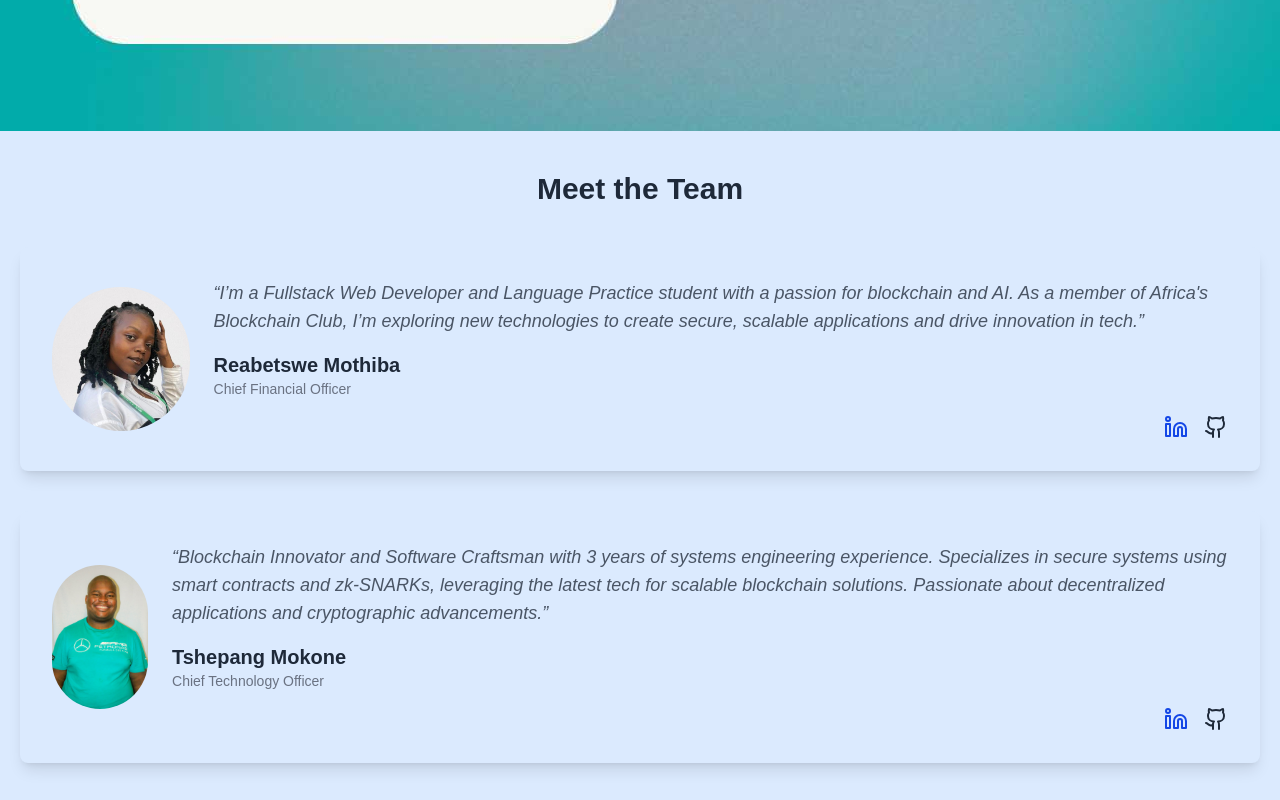
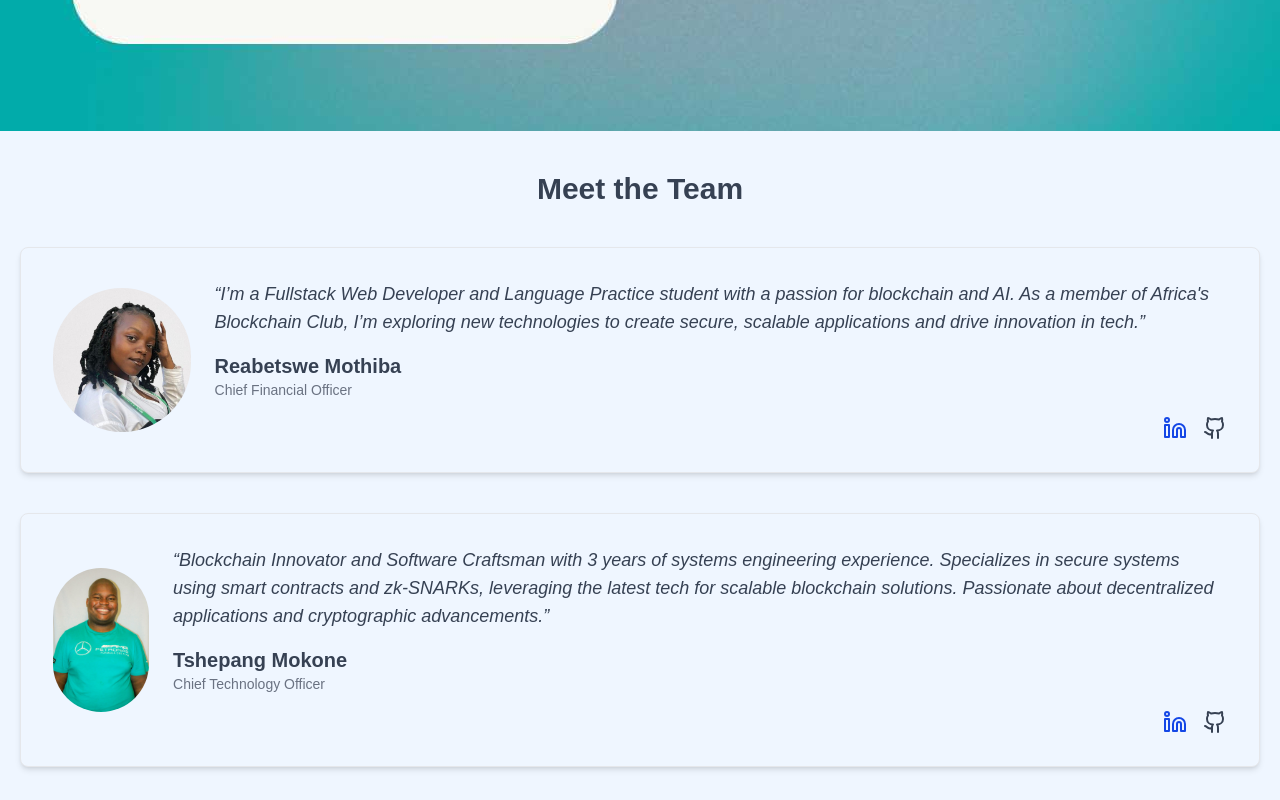
Before and after one commit to sandileSiwundla/BioHealthChain, a Next.js app in the folder my-next-app/: page / in a window 1280 px wide. Shown: the part 3480-4280 px from the top of the page. Built offline with nearby package versions, Linux system fonts and the light colour scheme.

Commit message:
Feat: Made UI design changes to the team component

```diff
--- a/my-next-app/components/teams.tsx
+++ b/my-next-app/components/teams.tsx
@@ -3,10 +3,10 @@ import { Github, Linkedin } from "lucide-react";
 
 const Team = () => {
   return (
-    <div className="bg-blue-100 min-h-screen">
+    <div className="bg-blue-50 min-h-screen">
       {/* Team Section */}
-      <section className="bg-blue-100 py-10 px-5">
-        <h3 className="text-3xl font-bold text-center text-gray-800 mb-10">
+      <section className="bg-blue-50 py-10 px-5">
+        <h3 className="text-3xl font-bold text-center text-gray-700 mb-10">
           Meet the Team
         </h3>
 
@@ -44,17 +44,17 @@ const Team = () => {
             quote: "Building decentralized applications for the future of secure digital transactions."
           }
         ].map((member, index) => (
-          <figure key={index} className="mb-10 flex items-center bg-blue-100 p-8 rounded-lg shadow-lg">
+          <figure key={index} className="mb-10 flex items-center bg-blue-50 border border-gray-200 p-8 rounded-lg shadow-md">
             {/* Profile Image on the Left */}
             <img src={member.image} alt={member.name} className="w-36 h-36 object-cover rounded-full mr-6" />
 
             {/* Text Section on the Right */}
             <div className="text-left">
-              <blockquote className="italic text-gray-600 text-lg mb-4">
+              <blockquote className="italic text-gray-700 text-lg mb-4">
                 “{member.quote}”
               </blockquote>
               <figcaption>
-                <div className="text-xl font-semibold text-gray-800">{member.name}</div>
+                <div className="text-xl font-semibold text-gray-700">{member.name}</div>
                 <div className="text-sm text-gray-500 mb-4">{member.role}</div>
               </figcaption>
 
@@ -64,7 +64,7 @@ const Team = () => {
                   <Linkedin className="w-6 h-6 text-blue-700 transition-transform duration-300 transform hover:scale-110" />
                 </a>
                 <a href={member.github} target="_blank" rel="noopener noreferrer">
-                  <Github className="w-6 h-6 text-gray-800 transition-transform duration-300 transform hover:scale-110" />
+                  <Github className="w-6 h-6 text-gray-700 transition-transform duration-300 transform hover:scale-110" />
                 </a>
               </div>
             </div>
```
